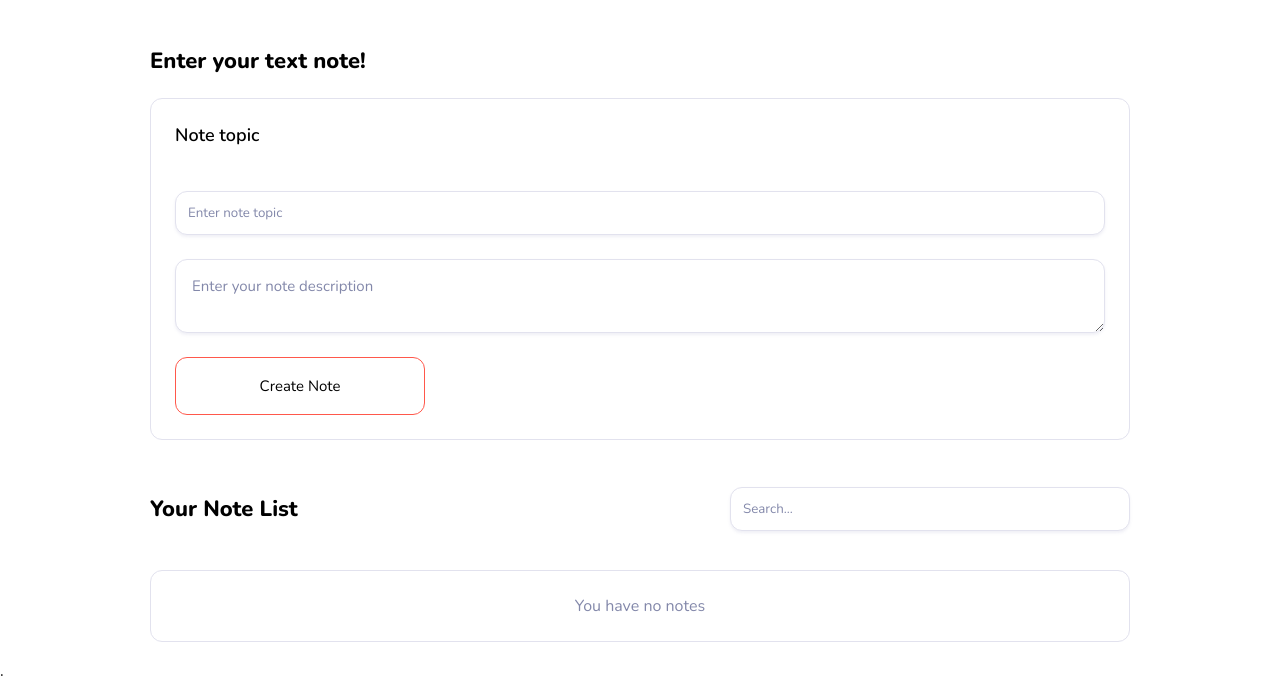
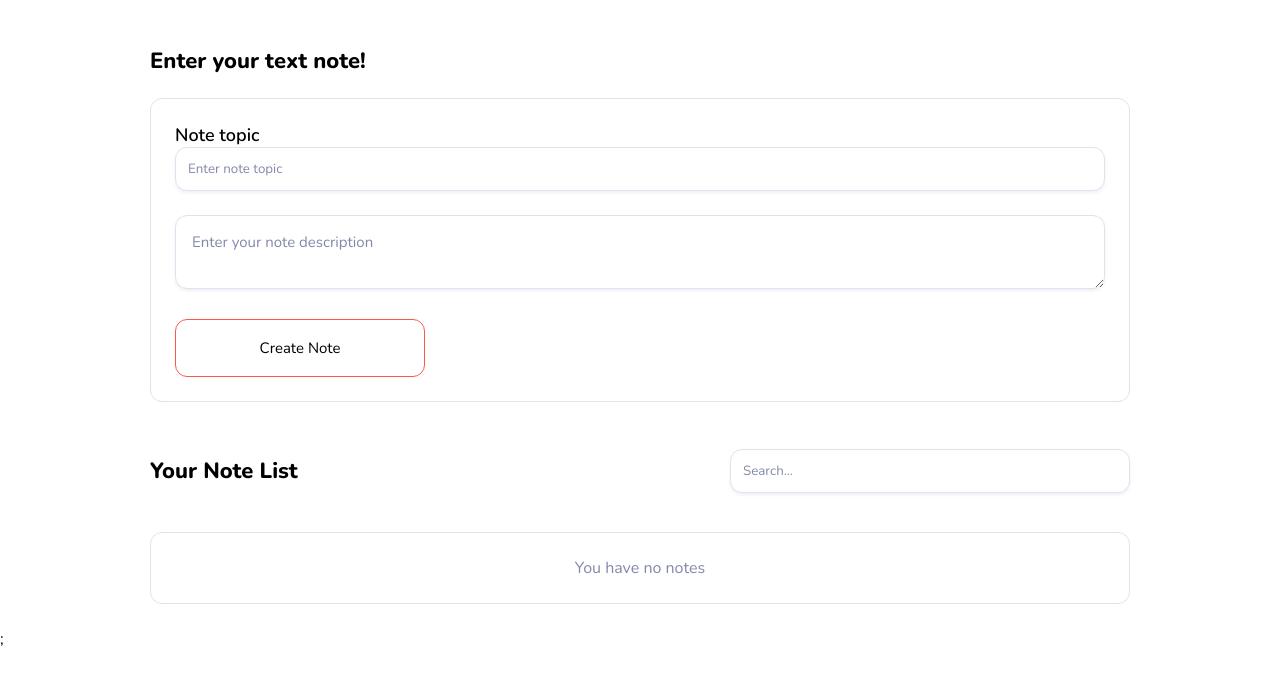
Before and after one commit to mrFillye/daily-writer, a Next.js app: page / in a window 1280 px wide. Shown: the top 680 px of the page. Built offline with nearby package versions, Linux system fonts and the light colour scheme.

Commit message:
add form validation

```diff
--- /dev/null
+++ b/src/components/Error/index.module.scss
@@ -0,0 +1,8 @@
+@import "../../styles/colors.module.scss";
+
+.errorMessageText {
+  color: red;
+  font-weight: 500;
+  font-size: 13px;
+  line-height: 17px;
+}
--- a/src/components/Form/index.tsx
+++ b/src/components/Form/index.tsx
@@ -6,6 +6,7 @@ import { TextArea } from '../TextArea'
 import styles from './index.module.scss'
 import { Card } from '../Card'
 import { FormValues } from '@/pages'
+import { validationSchema } from './validationSchema'
 
 export interface INote {
   id: number
@@ -28,9 +29,10 @@ export const Form = ({ onSubmit }: IFormProps) => {
     resetForm()
   }
 
-  const { handleChange, values, handleSubmit, resetForm } =
+  const { handleChange, values, handleSubmit, errors, resetForm } =
     useFormik<FormValues>({
       initialValues,
+      validationSchema,
       onSubmit: handleFormSubmit,
     })
 
@@ -43,12 +45,14 @@ export const Form = ({ onSubmit }: IFormProps) => {
             name="label"
             value={values.label}
             onChange={handleChange}
+            error={errors.label}
             placeholder="Enter note topic"
             label="Note topic"
           />
           <TextArea
             name="description"
             value={values.description}
+            error={errors.description}
             onChange={handleChange}
             placeholder="Enter your note description"
           />
--- /dev/null
+++ b/src/components/Form/validationSchema.ts
@@ -0,0 +1,12 @@
+import * as Yup from 'yup'
+
+export const validationSchema = Yup.object().shape({
+  label: Yup.string()
+    .min(2, 'Too Short!')
+    .max(50, 'Too Long!')
+    .required('Required field'),
+  description: Yup.string()
+    .min(2, 'Too Short!')
+    .max(50, 'Too Long!')
+    .required('Required field'),
+})
--- a/src/components/Input/index.module.scss
+++ b/src/components/Input/index.module.scss
@@ -1,10 +1,30 @@
 
 @import "../../styles/colors.module.scss";
 
-.label {
-  font-size: 18px;
-  font-weight: 600;
-  margin-bottom: 20px;
+.inputContainerError {
+  border: 1px solid $red;
+  display: flex;
+  justify-content: center;
+  align-items: center;
+  padding: 0 12px;
+  border-radius: 12px;
+  background-color: $white;
+  outline: none;
+  width: 100%;
+  position: relative;
+  box-shadow: 0px 2px 3px 0px rgba(129, 129, 182, 0.12);
+
+  .input {
+    color: $gray;
+    width: 100%;
+    outline: none;
+    border: none;
+    padding: 12px 0;
+
+    &::placeholder {
+      color: $gray;
+    }
+  }
 }
 
 .inputContainer {
@@ -24,6 +44,7 @@
     border: 1px solid $gray;
   }
 
+
   .input {
     color: $gray;
     width: 100%;
@@ -36,8 +57,16 @@
     }
   }
 
-  .error {
-    font-size: 12px ;
-    padding-top: 12px;
-  }
 }
+
+.label {
+  font-size: 18px;
+  font-weight: 600;
+  margin-bottom:12px;
+}
+
+.error {
+  font-size: 12px;
+  margin: 5px 0px 0px 5px;
+  color: $red
+}
--- a/src/components/Input/index.tsx
+++ b/src/components/Input/index.tsx
@@ -1,5 +1,5 @@
+import React, { ChangeEvent, HTMLInputTypeAttribute } from 'react'
 import cn from 'classnames'
-import React, { ChangeEvent, HTMLInputTypeAttribute } from 'react'
 import styles from './index.module.scss'
 
 interface InputProps {
@@ -7,7 +7,7 @@ interface InputProps {
   value: string
   onChange: (evt: ChangeEvent<HTMLInputElement>) => void
   placeholder?: string
-  error?: boolean
+  error?: string
   type?: HTMLInputTypeAttribute
   label?: string
   className?: string
@@ -24,13 +24,17 @@ export const Input = ({
   className,
 }: InputProps) => {
   return (
-    <>
+    <div className={cn(className)}>
       {label && (
         <label htmlFor={name} className={styles.label}>
           {label}
         </label>
       )}
-      <div className={cn(styles.inputContainer, className)}>
+      <div
+        className={cn(
+          error ? styles.inputContainerError : styles.inputContainer
+        )}
+      >
         <input
           name={name}
           value={value}
@@ -39,8 +43,8 @@ export const Input = ({
           placeholder={placeholder}
           type={type}
         />
-        {error && <div className={styles.error}>Error</div>}
       </div>
-    </>
+      {error && <div className={styles.error}>{error}</div>}
+    </div>
   )
 }
--- a/src/components/Layout/index.module.scss
+++ b/src/components/Layout/index.module.scss
@@ -1,4 +1,4 @@
-.wrapper{
+.wrapper {
   max-width: 1440px;
   width: 100%;
   padding: 24px 150px;
--- a/src/components/NoteCard/index.tsx
+++ b/src/components/NoteCard/index.tsx
@@ -1,3 +1,4 @@
+import dayjs from 'dayjs'
 import React from 'react'
 import { Card } from '../Card'
 import styles from './index.module.scss'
@@ -5,9 +6,10 @@ import styles from './index.module.scss'
 type CardProps = {
   label: string
   description: string
+  createdAt: string
 }
 
-export const NoteCard = ({ label, description }: CardProps) => {
+export const NoteCard = ({ label, description, createdAt }: CardProps) => {
   return (
     <Card>
       <div className={styles.label}>{label}</div>
--- a/src/components/NoteList/index.tsx
+++ b/src/components/NoteList/index.tsx
@@ -17,8 +17,13 @@ export const NoteList = ({ notes }: NoteListProps) => {
         <SearchInput />
       </div>
       <div className={styles.noteWrapper}>
-        {notes.map(({ id, label, description }) => (
-          <NoteCard key={id} label={label} description={description} />
+        {notes.map(({ id, label, description, createdAt }) => (
+          <NoteCard
+            key={id}
+            label={label}
+            description={description}
+            createdAt={createdAt}
+          />
         ))}
         {notes.length < 1 && (
           <Card>
--- a/src/components/TextArea/index.module.scss
+++ b/src/components/TextArea/index.module.scss
@@ -19,3 +19,20 @@
     color: $gray
   }
 }
+
+.textareaError {
+  color: $gray;
+  padding: 16px;
+  font-size: 15px;
+  border-radius: 12px;
+  border: 1px solid $red;
+  background-color: $white;
+  outline: none;
+  width: 100%;
+}
+
+.error {
+  font-size: 12px;
+  margin: 5px 0px 0px 5px;
+  color: $red
+}
--- a/src/components/TextArea/index.tsx
+++ b/src/components/TextArea/index.tsx
@@ -1,24 +1,35 @@
-import React from "react";
-import styles from "./index.module.scss";
+import cn from 'classnames'
+import React from 'react'
+import styles from './index.module.scss'
 
 export type TextareaProps = {
-  value: string;
-  name?: string;
-  placeholder?: string;
-  onChange: (evt: React.ChangeEvent<HTMLTextAreaElement>) => void;
-  error?: boolean;
-  maxLength?: number;
-};
+  value: string
+  name?: string
+  placeholder?: string
+  onChange: (evt: React.ChangeEvent<HTMLTextAreaElement>) => void
+  error?: string
+  maxLength?: number
+}
 
-export const TextArea = ({ value, name, placeholder, onChange, error, maxLength }: TextareaProps) => {
+export const TextArea = ({
+  value,
+  name,
+  placeholder,
+  onChange,
+  error,
+  maxLength,
+}: TextareaProps) => {
   return (
+    <div>
       <textarea
         value={value}
         name={name}
         placeholder={placeholder}
         onChange={onChange}
         maxLength={maxLength}
-      className={styles.textarea}
+        className={cn(styles.textarea, error && styles.textareaError)}
       />
-  );
-};
+      {error && <div className={styles.error}>{error}</div>}
+    </div>
+  )
+}
--- a/src/pages/_app.tsx
+++ b/src/pages/_app.tsx
@@ -1,6 +1,10 @@
 import { GlobalProvider } from '@/context'
 import '@/styles/global.scss'
 import type { AppProps } from 'next/app'
+import dayjs from 'dayjs'
+import relativeTime from 'dayjs/plugin/relativeTime'
+
+dayjs.extend(relativeTime)
 
 export default function App({ Component, pageProps }: AppProps) {
   return (
```
Also changed, not shown: src/components/Error/index.tsx (added, +14 -0 lines). Lines whose indentation alone changed are shown as unchanged.
